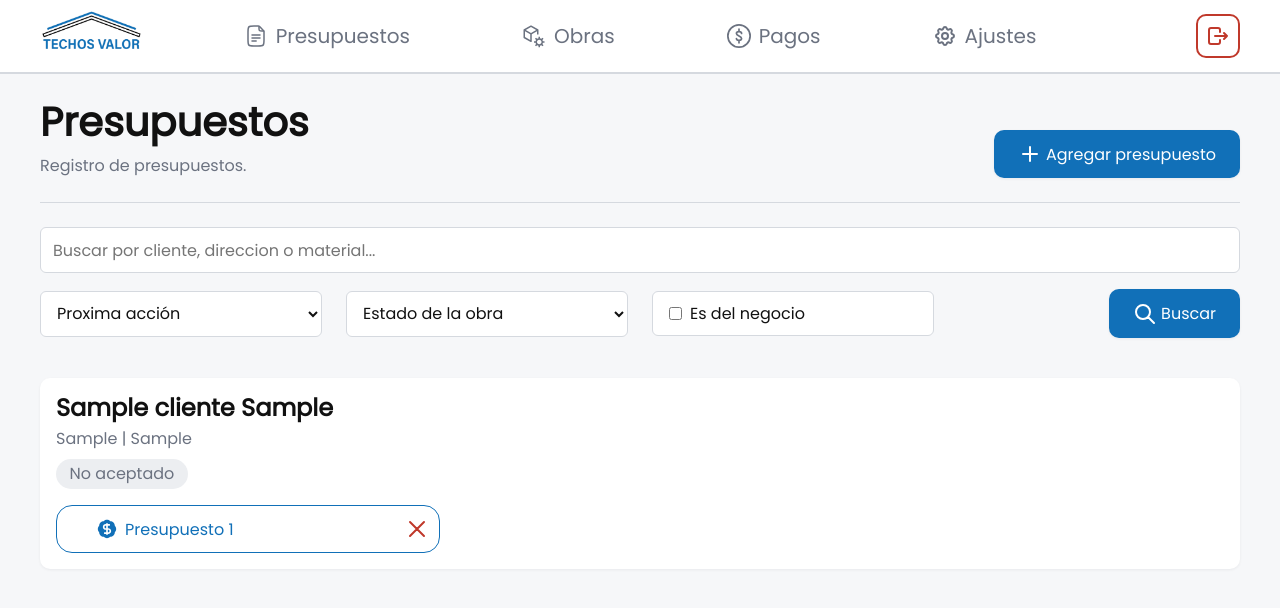
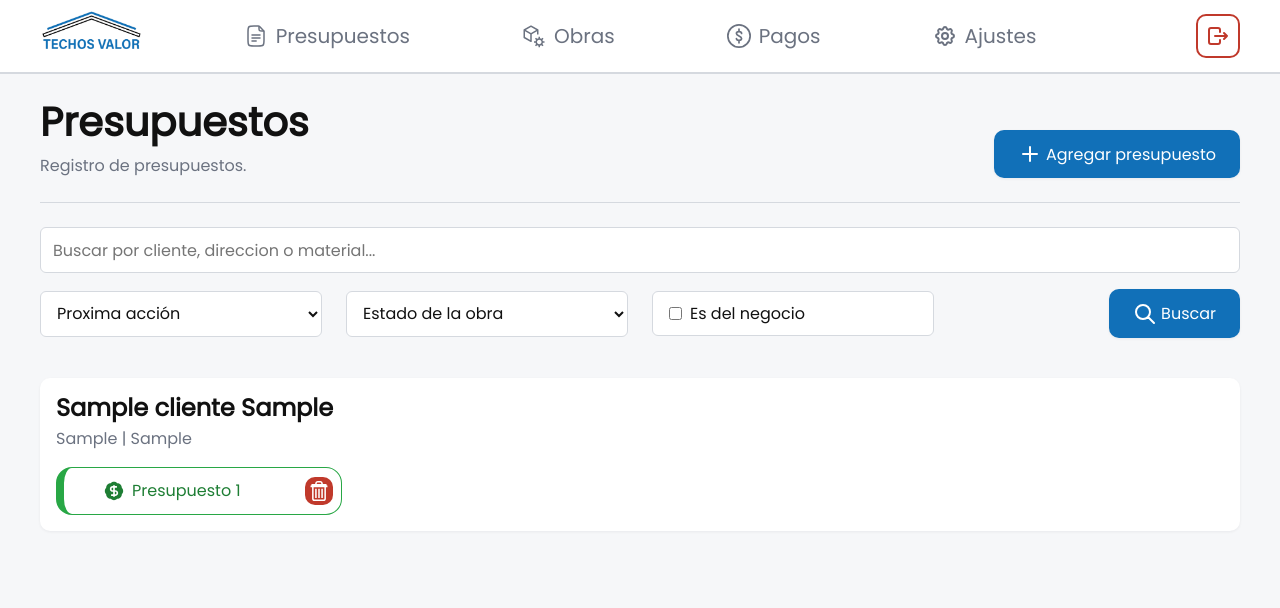
Before and after one commit to lautaroCardenas/techos_valor, a Django app: page /presupuestos/ in a window 1280 px wide. Shown: the top 608 px of the page. Run offline with Django 5.2, Linux system fonts and the light colour scheme; a user stored in the database is signed in; tables that the repository leaves empty hold one stand-in row (values such as "Sample post").

Commit message:
add: marcar pagos completados  y presupuestos aceptados. fix: mostrar obras con presupuestos en su seccion

```diff
--- a/presupuestos/views.py
+++ b/presupuestos/views.py
@@ -16,7 +16,7 @@ def presupuestos_total(request):
     # presupuestos = Presupuesto.objects.all().order_by('fecha_actual')
     obras = Obra.objects.annotate(
         cant_presupuestos=Count('presupuesto', distinct=True)
-    ).order_by('id')
+    ).filter(cant_presupuestos__gt=0).order_by('id')
 
     search_input = request.GET.get('search', '').strip()
     if search_input:
--- a/static/styles/global.css
+++ b/static/styles/global.css
@@ -17,6 +17,8 @@
   --danger-color: #c0392b;
   --danger-dark: #962f23;
   --success-color: #28a745;
+  --success-light: rgba(40, 167, 69, 0.08);
+  --success-dark: #1e7e34;
 
   --font-main: "Poppins", "Segoe UI", sans-serif;
   --font-heading: "Poppins", "Segoe UI", sans-serif;
--- a/static/styles/presupuestos.css
+++ b/static/styles/presupuestos.css
@@ -210,8 +210,8 @@
 }
 .presupuesto__aceptado,
 .presupuesto__dato__aceptado {
-  color: var(--success-color);
-  background: #e6f4ea;
+  color: var(--success-dark);
+  background: var(--success-light);
 }
 .presupuesto__rechazado,
 .presupuesto__dato__noaceptado {
@@ -228,7 +228,7 @@
 .presupuestos__btn__panel {
   width: 100%;
   display: grid;
-  grid-template-columns: repeat(3, minmax(0, 1fr));
+  grid-template-columns: repeat(4, minmax(0, 1fr));
   gap: var(--space-2);
 }
 
@@ -403,17 +403,17 @@
   display: flex;
   align-items: center;
   justify-content: center;
-  border-radius: 100%;
-  background: transparent;
-  color: var(--danger-color);
+  border-radius: var(--radius-md);
+  background: var(--danger-color);
+  color: var(--surface-color);
   border: none;
   cursor: pointer;
-  padding: 0;
+  padding: var(--space-1);
   transition: all 0.2s ease;
 }
 
 .presupuesto__btn__delete:hover {
-  background-color: var(--danger-color);
+  background-color: var(--danger-dark);
   color: var(--surface-color);
 }
 
@@ -450,6 +450,17 @@
 .presupuestos__btns .presupuesto__btn:hover {
   color: inherit;
   background: transparent;
+}
+
+.presupuesto__aceptado__preview {
+  color: var(--success-dark);
+  /* background-color: var(--success-light); */
+  border: 1.5px solid var(--success-color);
+  border-left: 0.5rem solid var(--success-color);
+}
+
+.presupuesto__aceptado__preview:has(.presupuesto__btn:hover) {
+  background-color: var(--success-color);
 }
 
 .modal__confirmacion {
@@ -966,6 +977,10 @@
     width: 100%;
   }
 
+  .presupuestos__btn__panel {
+    grid-template-columns: repeat(3, minmax(0, 1fr));
+  }
+
   .presupuestos__btns {
     display: flex;
     align-items: center;
@@ -1005,7 +1020,12 @@
     align-items: center;
   }
   .presupuestodetalle__header {
-    align-items: start;
+    flex-direction: column;
+    align-self: start;
+    margin-right: 0;
+  }
+  .presupuestodetalle__acciones {
+    align-self: start;
   }
   .presupuesto__meta {
     align-items: start;
--- a/templates/pagos/pago_detalle.html
+++ b/templates/pagos/pago_detalle.html
@@ -117,7 +117,7 @@
                                         <form method="POST" action="{% url 'pagos:pago_borrar' p.pk %}">
                                             {% csrf_token %}
                                             <button type="submit" class="pagos__btn__delete">
-                                                <svg xmlns="http://www.w3.org/2000/svg" viewBox="0 0 24 24" width="24" height="24"><path fill="none" stroke="currentColor" stroke-dasharray="12" stroke-linecap="round" stroke-linejoin="round" stroke-width="2" d="M12 12l7 7M12 12l-7 -7M12 12l-7 7M12 12l7 -7"><animate fill="freeze" attributeName="stroke-dashoffset" dur="0.4s" values="12;0"/></path></svg>
+                                                 <svg xmlns="http://www.w3.org/2000/svg" viewBox="0 0 26 26" width="24" height="24"><path fill="#fff" d="M11.5-.031c-1.958 0-3.531 1.627-3.531 3.594V4H4c-.551 0-1 .449-1 1v1H2v2h2v15c0 1.645 1.355 3 3 3h12c1.645 0 3-1.355 3-3V8h2V6h-1V5c0-.551-.449-1-1-1h-3.969v-.438c0-1.966-1.573-3.593-3.531-3.593zm0 2.062h3c.804 0 1.469.656 1.469 1.531V4H10.03v-.438c0-.875.665-1.53 1.469-1.53zM6 8h5.125c.124.013.247.031.375.031h3c.128 0 .25-.018.375-.031H20v15c0 .563-.437 1-1 1H7c-.563 0-1-.437-1-1zm2 2v12h2V10zm4 0v12h2V10zm4 0v12h2V10z"/></svg>
                                             </button>
                                         </form>
                                     {% endif %}
--- a/templates/presupuestos/presupuestos.html
+++ b/templates/presupuestos/presupuestos.html
@@ -109,38 +109,24 @@
                         {{o.cliente.nombre}} {{o.cliente.apellido}}
                       </h3>
 
-                        <!-- <div class="obras__data__acciones">
-                            <button class="obras__acciones__editar">
-                                <svg xmlns="http://www.w3.org/2000/svg" viewBox="0 0 24 24" width="24" height="24"><g fill="none" stroke="#fff" stroke-linecap="round" stroke-linejoin="round" stroke-width="2"><path d="m16.475 5.408l2.117 2.117m-.756-3.982L12.109 9.27a2.1 2.1 0 0 0-.58 1.082L11 13l2.648-.53c.41-.082.786-.283 1.082-.579l5.727-5.727a1.853 1.853 0 1 0-2.621-2.621"/><path d="M19 15v3a2 2 0 0 1-2 2H6a2 2 0 0 1-2-2V7a2 2 0 0 1 2-2h3"/></g></svg>
-                            </button>
-                            <button class="obras__acciones__borrar">
-                                <svg xmlns="http://www.w3.org/2000/svg" viewBox="0 0 26 26" width="24" height="24"><path fill="#fff" d="M11.5-.031c-1.958 0-3.531 1.627-3.531 3.594V4H4c-.551 0-1 .449-1 1v1H2v2h2v15c0 1.645 1.355 3 3 3h12c1.645 0 3-1.355 3-3V8h2V6h-1V5c0-.551-.449-1-1-1h-3.969v-.438c0-1.966-1.573-3.593-3.531-3.593zm0 2.062h3c.804 0 1.469.656 1.469 1.531V4H10.03v-.438c0-.875.665-1.53 1.469-1.53zM6 8h5.125c.124.013.247.031.375.031h3c.128 0 .25-.018.375-.031H20v15c0 .563-.437 1-1 1H7c-.563 0-1-.437-1-1zm2 2v12h2V10zm4 0v12h2V10zm4 0v12h2V10z"/></svg>
-                            </button>
-                        </div> -->
                     </div>
 
                     <p class="presupuestos__data__subtitle">
                       {{o.direccion}} | {{o.zona.localidad}}
                     </p>
-
-                    {% if o.presupuesto_set.aceptado %}
-                      <p class="presupuesto__aceptado">Aceptado</p>
-                    {% else %}
-                      <p class="presupuesto__rechazado">No aceptado</p>
-                    {% endif %}
                     </div>
                 </div>
               </div>
               {% endwith %}
               <div class="presupuestos__btn__panel">
                 {% for p in o.presupuestos %}
-                <div class="presupuestos__btns">
+                <div class="presupuestos__btns  {%if p.aceptado %}presupuesto__aceptado__preview{%endif%}">
                     <button type="button" class="presupuesto__btn" data-modal="presupuesto-modal-{{p.pk}}">
                       <svg xmlns="http://www.w3.org/2000/svg" viewBox="0 0 24 24" width="24" height="24"><path fill="#ffffff" fill-rule="evenodd" d="M21.3891 8.1109C22.4205 9.1424 23 10.5413 23 12C23 13.4587 22.4205 14.8576 21.3891 15.8891C21.3891 18.9267 18.9267 21.3891 15.8891 21.3891C14.8576 22.4205 13.4587 23 12 23C10.5413 23 9.1424 22.4205 8.1109 21.3891C5.0733 21.3891 2.6109 18.9267 2.6109 15.8891C1.5795 14.8576 1 13.4587 1 12C1 10.5413 1.5795 9.1424 2.6109 8.1109C2.6109 5.0733 5.0733 2.6109 8.1109 2.6109C9.1424 1.5795 10.5413 1 12 1C13.4587 1 14.8576 1.5795 15.8891 2.6109C18.9267 2.6109 21.3891 5.0733 21.3891 8.1109ZM13 5L11 5L11 6L10.5 6C8.567 6 7 7.567 7 9.5C7 11.433 8.567 13 10.5 13L11 13L11 16L8.5 16L8.5 18L11 18L11 19L13 19L13 18L13.5 18C15.433 18 17 16.433 17 14.5C17 12.567 15.433 11 13.5 11L13 11L13 8L15.5 8L15.5 6L13 6L13 5ZM13 13L13.5 13C14.3284 13 15 13.6716 15 14.5C15 15.3284 14.3284 16 13.5 16L13 16L13 13ZM11 11L10.5 11C9.6716 11 9 10.3284 9 9.5C9 8.6716 9.6716 8 10.5 8L11 8L11 11Z" clip-rule="evenodd"/></svg>
                       <span class="presupuestos__btn__text">Presupuesto {{forloop.counter}}</span>
                     </button>
                     <button type="button" class="presupuesto__btn__delete" data-presupuesto="{{p.pk}}" data-cliente="{{o.cliente.nombre}} {{o.cliente.apellido}}">
-                      <svg xmlns="http://www.w3.org/2000/svg" viewBox="0 0 24 24" width="24" height="24"><path fill="none" stroke="currentColor" stroke-dasharray="12" stroke-linecap="round" stroke-linejoin="round" stroke-width="2" d="M12 12l7 7M12 12l-7 -7M12 12l-7 7M12 12l7 -7"><animate fill="freeze" attributeName="stroke-dashoffset" dur="0.4s" values="12;0"/></path></svg>
+                      <svg xmlns="http://www.w3.org/2000/svg" viewBox="0 0 26 26" width="24" height="24"><path fill="#fff" d="M11.5-.031c-1.958 0-3.531 1.627-3.531 3.594V4H4c-.551 0-1 .449-1 1v1H2v2h2v15c0 1.645 1.355 3 3 3h12c1.645 0 3-1.355 3-3V8h2V6h-1V5c0-.551-.449-1-1-1h-3.969v-.438c0-1.966-1.573-3.593-3.531-3.593zm0 2.062h3c.804 0 1.469.656 1.469 1.531V4H10.03v-.438c0-.875.665-1.53 1.469-1.53zM6 8h5.125c.124.013.247.031.375.031h3c.128 0 .25-.018.375-.031H20v15c0 .563-.437 1-1 1H7c-.563 0-1-.437-1-1zm2 2v12h2V10zm4 0v12h2V10zm4 0v12h2V10z"/></svg>
                     </button>
                     {% include 'presupuestos/presupuesto_detalle.html' with presupuesto=p %}
                 </div>
```
Also changed, not shown: static/styles/pagos.css (+22 -6 lines), templates/pagos/pagos.html (+15 -4 lines).
